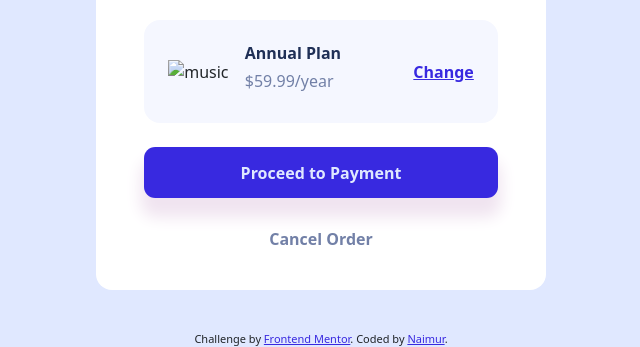
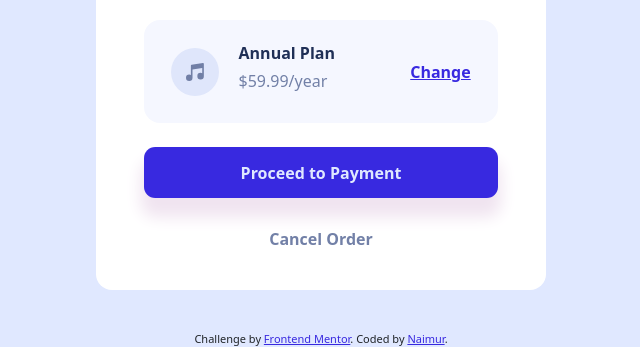
Before and after one commit to NaimurRahman00/order-summary-component-main, a plain HTML site: page index.html in a window 1280 px wide. Shown: the part 453-800 px from the top of the page, without its empty margins (319-959 px from the left). Drawn offline with nearby package versions, Linux system fonts and the light colour scheme.

Commit message:
Update index.html

```diff
--- a/index.html
+++ b/index.html
@@ -20,7 +20,7 @@
       </p>
     </div>
     <div class="plan-div d-flex justify-content-evenly align-items-center py-4 mx-5 mt-4 rounded-4">
-      <img src="images/icon-music.svg" alt="music">
+      <img src="icon-music.svg" alt="music">
       <div>
         <h6 class="plan">Annual Plan</h6>
         <h6 class="price">$59.99/year</h6>
```
